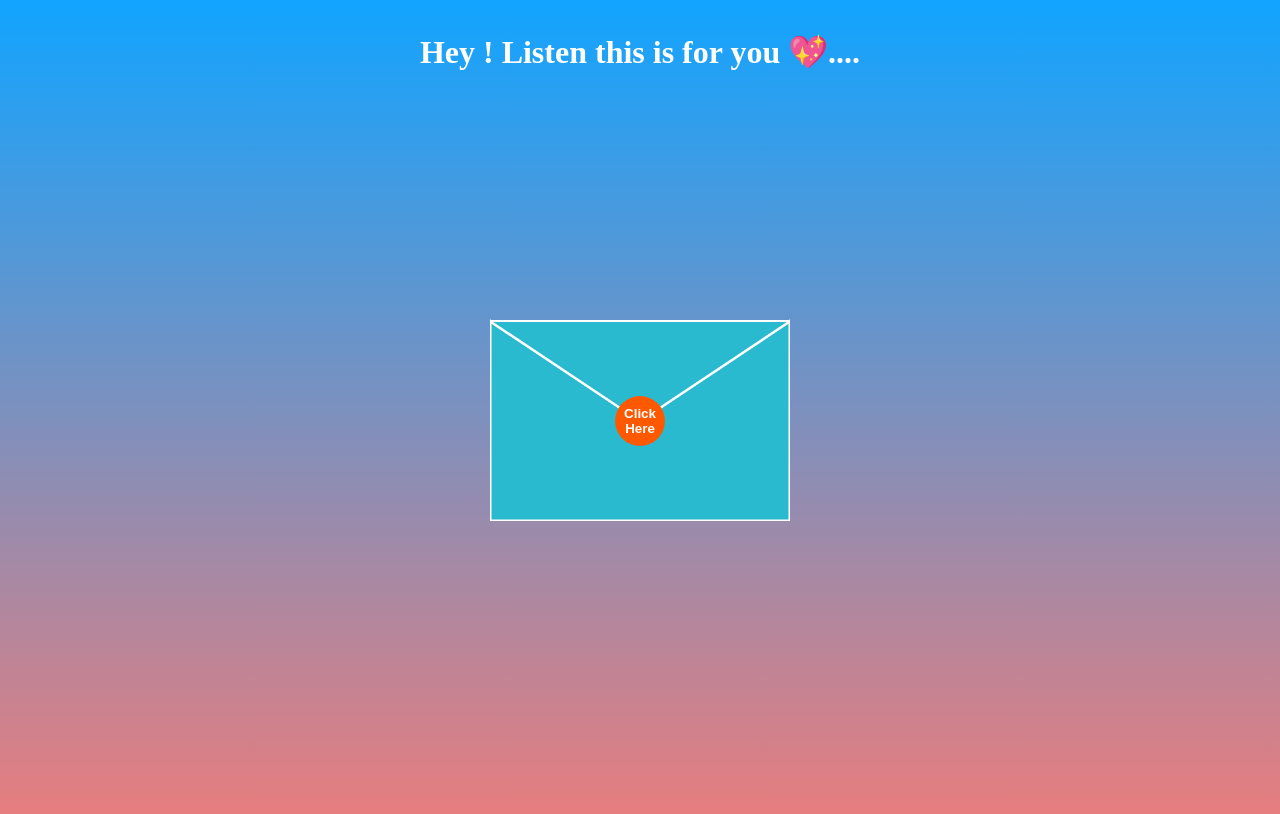
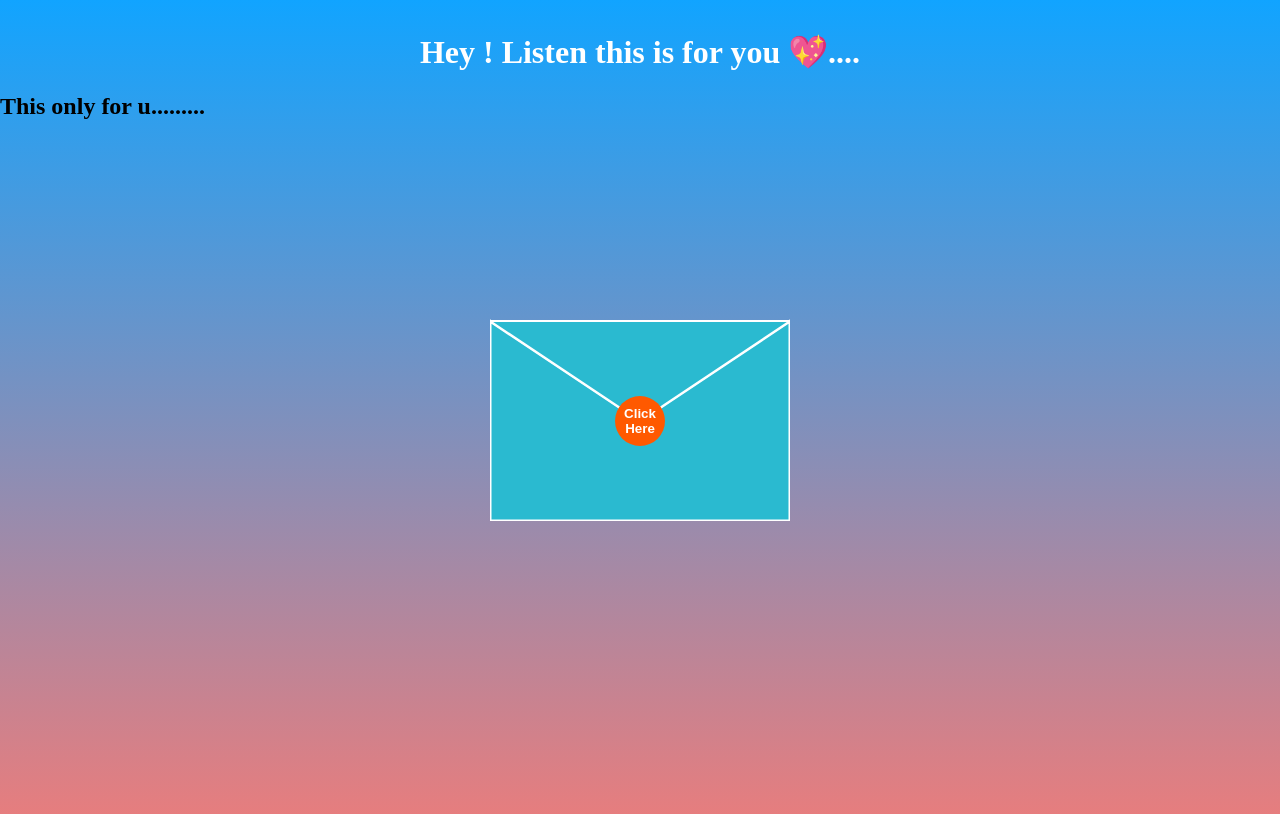
Before and after one commit to prajwal-r-h/New-Year, a plain HTML site: page index.html in a window 1280 px wide. Drawn offline with Linux system fonts and the light colour scheme.

Commit message:
Update index.html

```diff
--- a/index.html
+++ b/index.html
@@ -26,6 +26,7 @@
   <body>
     <div class="text">
       <h1>Hey ! Listen this is for you 💖....</h1>
+      <h2> This only for u.........</h2>
     </div>
     <div id="envelope">
       <div id="back">
```
